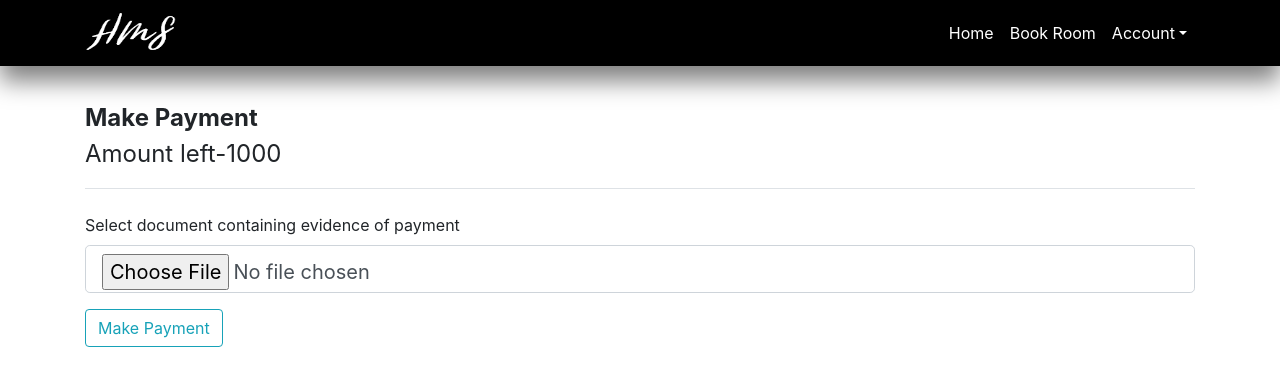
After one commit to AshCreate/Project-HMS, a Flask app: page /student/make_payment in a window 1280 px wide. The commit adds this page. Shown: the top 386 px of the page. Run offline with Flask 2, Linux system fonts and the light colour scheme; a user stored in the database is signed in; data comes from the database, SQL or seed files in the repository; both versions use the stored data as it was after the commit; some libraries are stand-ins or nearby versions.

Commit message:
student payment page

```diff
--- a/HMS/forms.py
+++ b/HMS/forms.py
@@ -83,6 +83,7 @@ class UpdateAccountForm(FlaskForm):
             if user:
                 raise ValidationError('That email is taken. Please choose a different one.')
 
+
 class EditRoomPricingForm(FlaskForm):
     beds = SelectField('Number of occupants allowed', choices=[(1, 'One in a room'),
                                                                (2, 'Two in a room'),
@@ -91,9 +92,11 @@ class EditRoomPricingForm(FlaskForm):
     price = IntegerField('Price', validators=[DataRequired(), NumberRange(min=0, max=None, message="Price must be greater than 0")])
     submit = SubmitField('Change Room Pricing')
 
+
 class AdminAddPaymentForm(FlaskForm):
     price = IntegerField('Price', validators=[DataRequired(), NumberRange(min=0, max=None, message="Price must be greater than 0")])
     submit = SubmitField('Add Payment')
+
 
 class ChangePasswordForm(FlaskForm):
     current_password = PasswordField('Current Password', validators=[DataRequired()])
@@ -101,6 +104,12 @@ class ChangePasswordForm(FlaskForm):
     confirm_newpassword = PasswordField('Confirm New Password', validators=[DataRequired(), EqualTo('new_password')])
     submit = SubmitField('Change Password')
 
+
 class EditHostelDetailsForm(FlaskForm):
     description = TextAreaField('Hostel Description', validators=[DataRequired()])
     submit = SubmitField('Update Hostel Details')
+
+
+class StudentPaymentForm(FlaskForm):
+    receipt = FileField('Select document containing evidence of payment', validators=[FileAllowed(['jpg', 'png', 'pdf', 'jpeg'])])
+    submit = SubmitField('Make Payment')
--- a/HMS/routes.py
+++ b/HMS/routes.py
@@ -1,5 +1,6 @@
 import os
 import secrets
+from PIL import Image
 from flask import render_template, url_for, flash, redirect, request, abort
 from HMS import app, db, bcrypt
 from flask_login import login_user, current_user, logout_user, login_required
@@ -7,7 +8,8 @@ from HMS.models import User, Hostel, Payment, Room,Beds,Images, Announcement
 from HMS.static.tourcontent import tourContent
 from HMS.static.reportContent import reportContent
 from HMS.forms import SignupForm, LoginForm, AnnouncementForm, AddRoomForm, EditRoomForm, \
-  UpdateAccountForm, EditRoomPricingForm, AdminAddPaymentForm, ChangePasswordForm, EditHostelDetailsForm
+  UpdateAccountForm, EditRoomPricingForm, AdminAddPaymentForm, ChangePasswordForm, EditHostelDetailsForm,\
+  StudentPaymentForm
 from HMS.tables import TotalRoomReport, TotalStudentsReport, TotalFullPaidStudentsReport
 
 
@@ -430,3 +432,35 @@ def student_announcement():
   announcement = Announcement.query.order_by(Announcement.date_posted.desc())
 
   return render_template('student_announcement_page.html',user=user,announcement = announcement)
+
+
+def save_picture(form_picture):
+    random_hex = secrets.token_hex(8)
+    _, f_ext = os.path.splitext(form_picture.filename)
+    picture_fn = random_hex + f_ext
+    picture_path = os.path.join(app.root_path, 'static/payments', picture_fn)
+
+    output_size = (125, 125)
+    i = Image.open(form_picture)
+    i.save(picture_path)
+
+    return picture_fn
+
+@app.route("/student/make_payment", methods=['GET', 'POST'])
+@login_required
+def student_payment():
+  form=StudentPaymentForm()
+  user = User.query.filter_by(id=current_user.id).first()
+  amount_remaining=1000
+  if form.validate_on_submit():
+    if form.receipt.data:
+      picture_file = save_picture(form.receipt.data)
+      image=Images(image_file=picture_file,user_id=current_user.id)
+      image_name=image.image_file
+      db.session.add(image)
+      db.session.commit()
+      flash('Receipt successfully sent, wait for confirmation from your Hostel Admin', 'success')
+      return redirect(url_for('student_payment'))
+    elif request.method == 'GET':
+      form.receipt.data = None
+  return render_template('student_payment.html',user=user,form=form,amount_remaining=amount_remaining)
--- a/HMS/templates/student_announcement_page.html
+++ b/HMS/templates/student_announcement_page.html
@@ -1,6 +1,6 @@
 {% extends "student_layout.html" %}
 {% block content %}
-    {% for announcement in announcement.items%}
+    {% for announcement in announcement%}
         <div class="row">
             <div class="container" style="margin-bottom: 30px">
                 <div>
--- /dev/null
+++ b/HMS/templates/student_payment.html
@@ -0,0 +1,27 @@
+{% extends "student_layout.html" %}
+{% block content %}
+<form method="POST" action="" enctype="multipart/form-data">
+        {{ form.hidden_tag() }}
+        <fieldset class="form-group">
+            <legend class="border-bottom mb-4"><strong>Make Payment</strong><br>
+                <p>Amount left-{{amount_remaining}}</p></legend>
+            <div class="form-group">
+                {{ form.receipt.label(class="form-control-label") }}
+                {% if form.receipt.errors %}
+                    {{ form.receipt(class="form-control form-control-lg is-invalid") }}
+                    <div class="invalid-feedback">
+                        {% for error in form.receipt.errors %}
+                            <span>{{ error }}</span>
+                        {% endfor %}
+                    </div>
+                {% else %}
+                    {{ form.receipt(class="form-control form-control-lg") }}
+                {% endif %}
+            </div>
+        <div class="form-group">
+            {{ form.submit(class="btn btn-outline-info") }}
+        </div>
+    </form>
+
+
+{% endblock%}
```
Also changed, not shown: HMS/hms.db, HMS/static/payments/dd4a501c044498be.png (added), HMS/static/payments/e6eca57e92c7f970.png (added).
